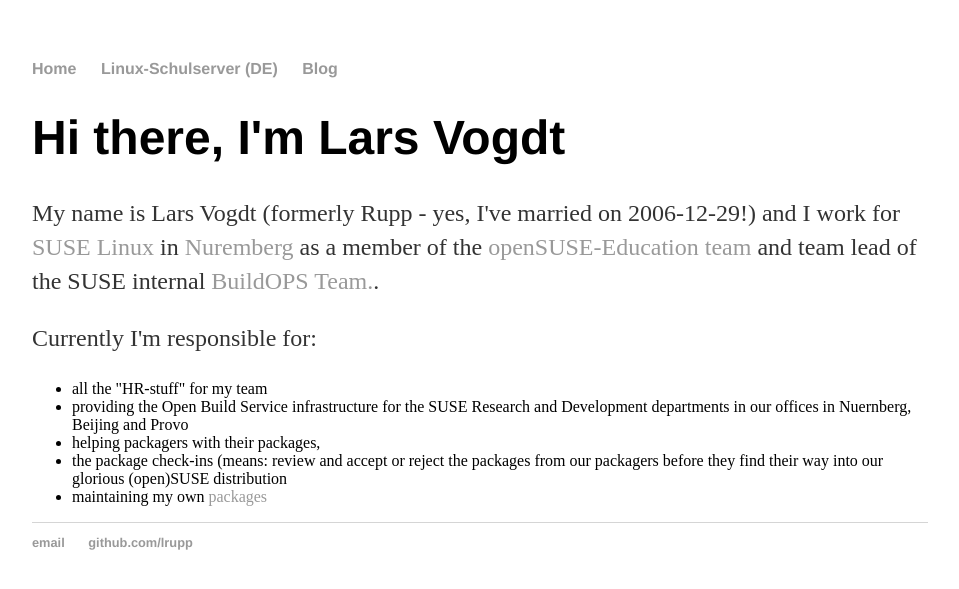
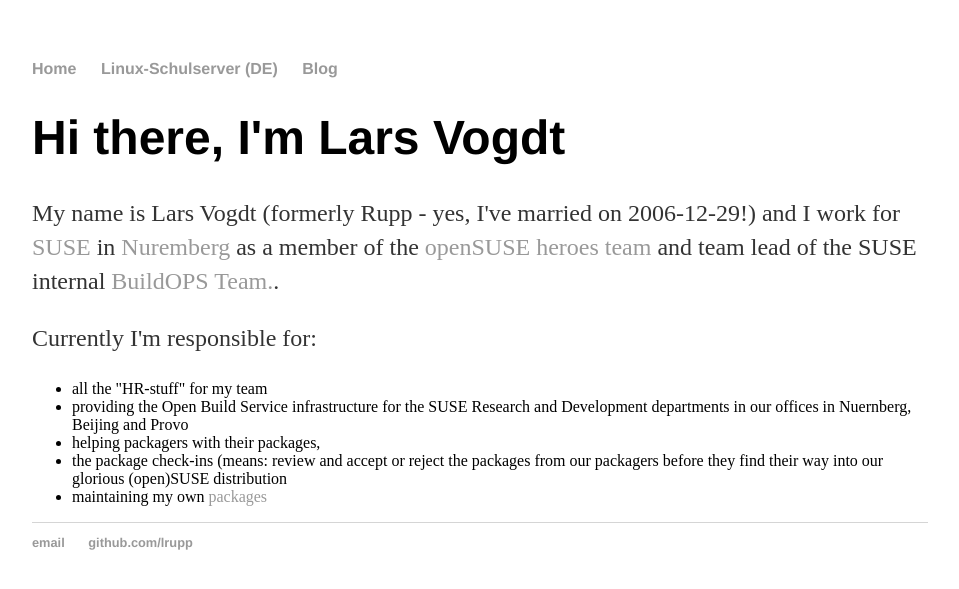
Before and after one commit to lrupp/lrupp.github.io, a Jekyll site: the page built from index.html, in a window 1280 px wide. Shown: the top 589 px of the page, without its empty margins (160-1119 px from the left). Built offline with Jekyll 4.4.1, drawn with Linux system fonts in a browser that asks for light colours.

Commit message:
Edu -> Heroes

```diff
--- a/index.html
+++ b/index.html
@@ -5,8 +5,8 @@
 <div class="blurb">
         		<h1>Hi there, I'm Lars Vogdt</h1>
         		<p>My name is Lars Vogdt (formerly Rupp - yes, I've married on 2006-12-29!) and I work
-        		for <a href="https://www.suse.com/">SUSE Linux</a> in <a href="http://www.nuernberg.de/">Nuremberg</a>
-        		as a member of the <a href="https://en.opensuse.org/openSUSE:Education_team">openSUSE-Education team</a>
+        		for <a href="https://www.suse.com/">SUSE</a> in <a href="http://www.nuernberg.de/">Nuremberg</a>
+        		as a member of the <a href="https://en.opensuse.org/openSUSE:Heroes">openSUSE heroes team</a>
         		and team lead of the SUSE internal <a href="https://en.opensuse.org/BuildOPS_Team">BuildOPS Team.</a>.
         		</p>
         		<p>Currently I'm responsible for:</p>
```
